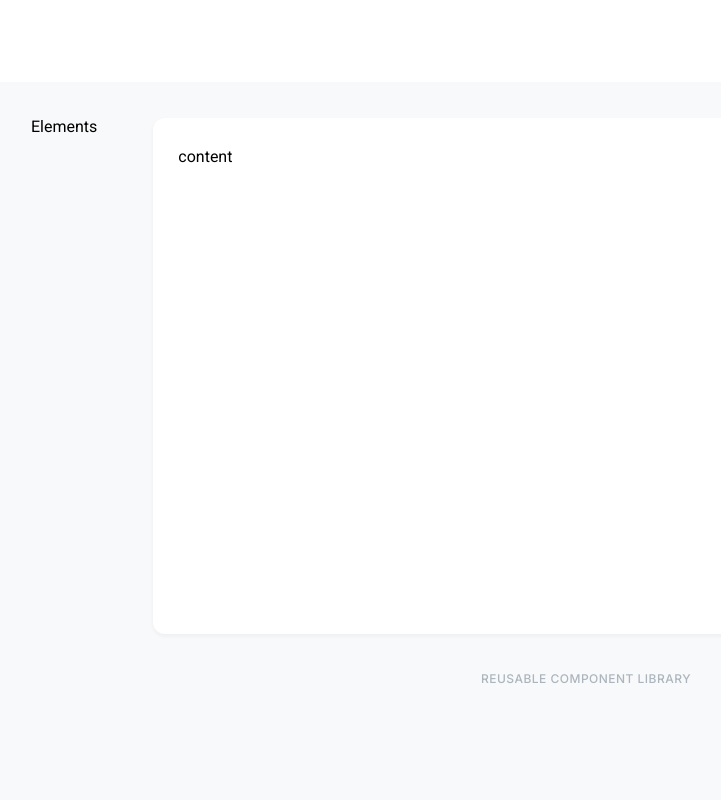
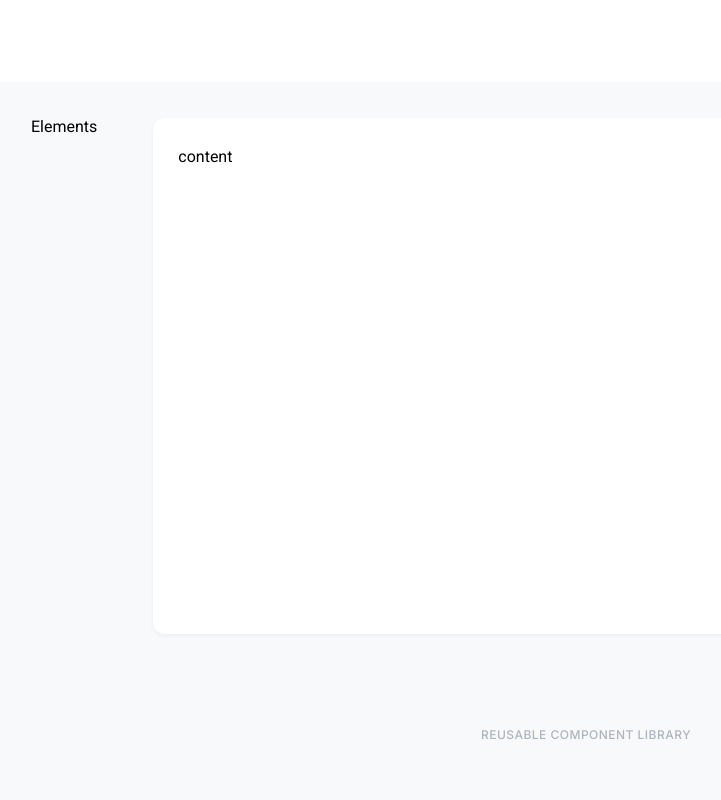
Before and after one commit to js-tasks-ru/htmlcss-20231222_lv-khomyakova, a website: page pages/template.html in a window 1280 px wide. Shown: the whole page, without its empty margins (54-775 px from the left). Drawn offline with Linux system fonts and the light colour scheme.

Commit message:
05-lection3/04 refactor

```diff
--- a/components/footer/footer.css
+++ b/components/footer/footer.css
@@ -28,8 +28,8 @@
 
 .footer_inner {
     height: 130px;
-    align-self: center;
-    justify-self: center;
+    display: flex;
+    align-items: center;
     border-top: none;
     background-color: inherit;
     padding: 0;
```
